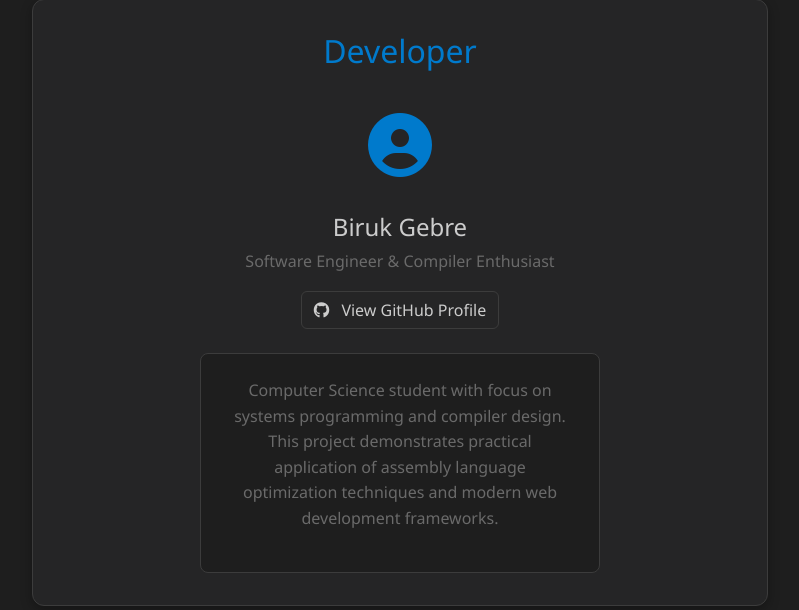
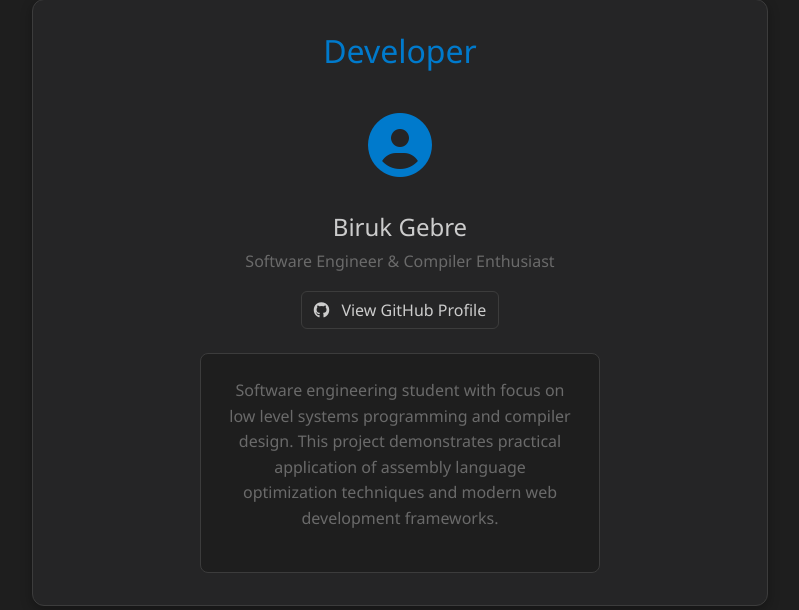
Before and after one commit to birukG09/OptimizingCompiler, a Flask app: page /about in a window 1280 px wide. Shown: the part 2958-3568 px from the top of the page, without its empty margins (240-1039 px from the left). Run offline with Flask 3, Linux system fonts and the light colour scheme; some libraries are stand-ins or nearby versions.

Commit message:
Update about.html

```diff
--- a/templates/about.html
+++ b/templates/about.html
@@ -241,7 +241,7 @@
                     </div>
                     <div class="developer-bio mt-4">
                         <p class="text-muted">
-                            Computer Science student with focus on systems programming and compiler design.
+                            Software engineering  student with focus on low level systems programming and compiler design.
                             This project demonstrates practical application of assembly language optimization
                             techniques and modern web development frameworks.
                         </p>
```
